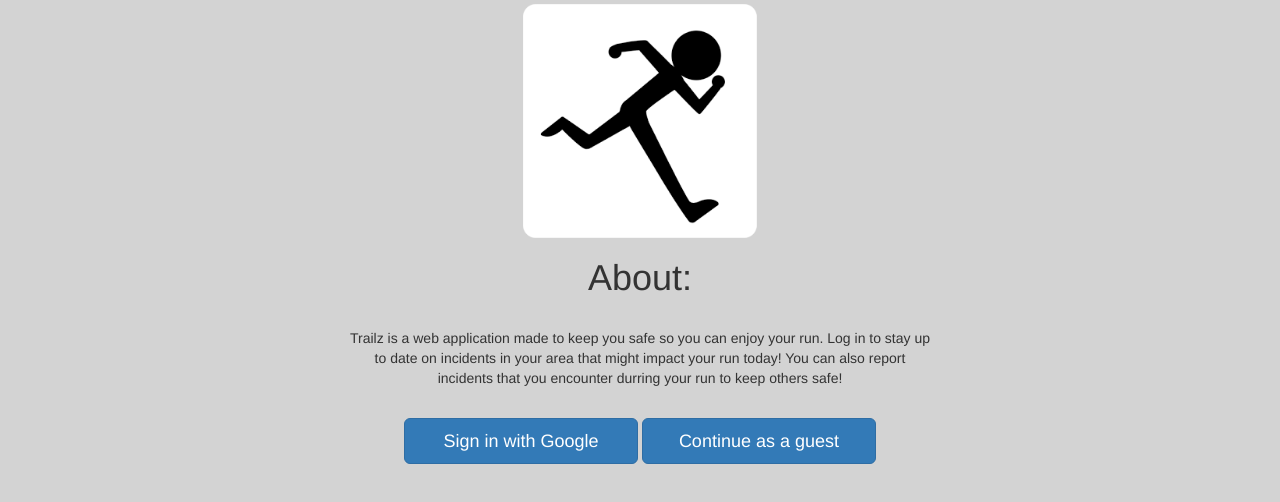
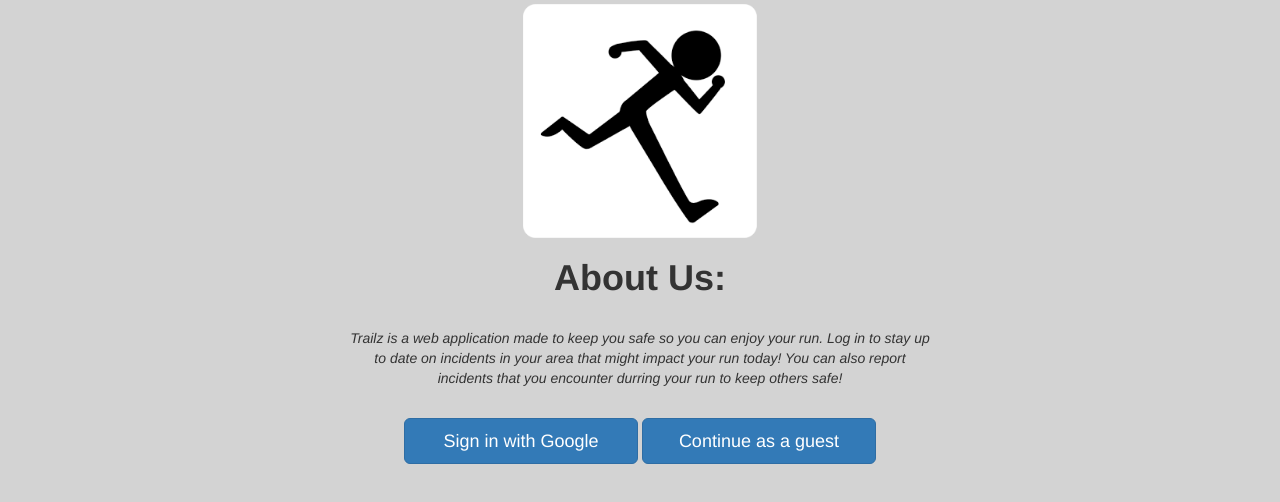
Before and after one commit to jadelstein/HackOHI-O-2018, a plain HTML site: page index.html in a window 1280 px wide. Shown: the part 68-570 px from the top of the page. Drawn offline with nearby package versions, Linux system fonts and the light colour scheme; no server answers.

Commit message:
Homepage clean up

```diff
--- a/index.html
+++ b/index.html
@@ -45,9 +45,9 @@
 <div class="container">
 	<div class="row">
 		<img class="center-img" src="images/runner.png" alt="runner pic"/>
-  		<h1 class="center">About:</h1>
+  		<h1 class="center bold">About Us:</h1>
       <br>
- 		<p class="center">Trailz is a web application made to keep you safe so you can enjoy your run. Log in to stay up to date on incidents in your area that might impact your run today! You can also report incidents that you encounter durring your run to keep others safe!</p>
+ 		<p class="center ital">Trailz is a web application made to keep you safe so you can enjoy your run. Log in to stay up to date on incidents in your area that might impact your run today! You can also report incidents that you encounter durring your run to keep others safe!</p>
  	</div>
   <br>
  	<div class="row">
--- a/styles/index.css
+++ b/styles/index.css
@@ -28,3 +28,11 @@ body {
     margin-right: auto;
     width:100%;
 }
+
+.ital {
+    font-style: italic;
+}
+
+.bold {
+    font-weight: bold;
+}
```
